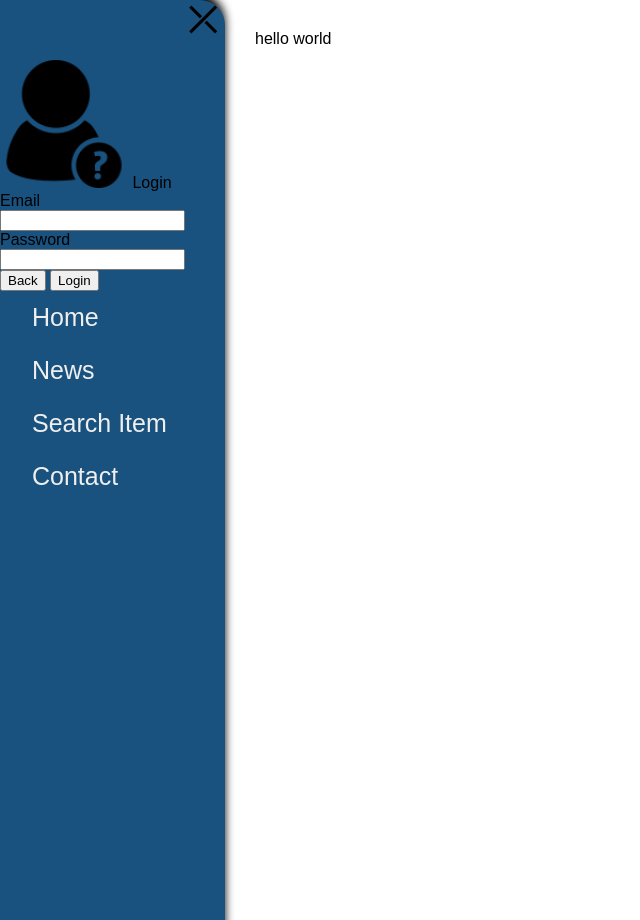
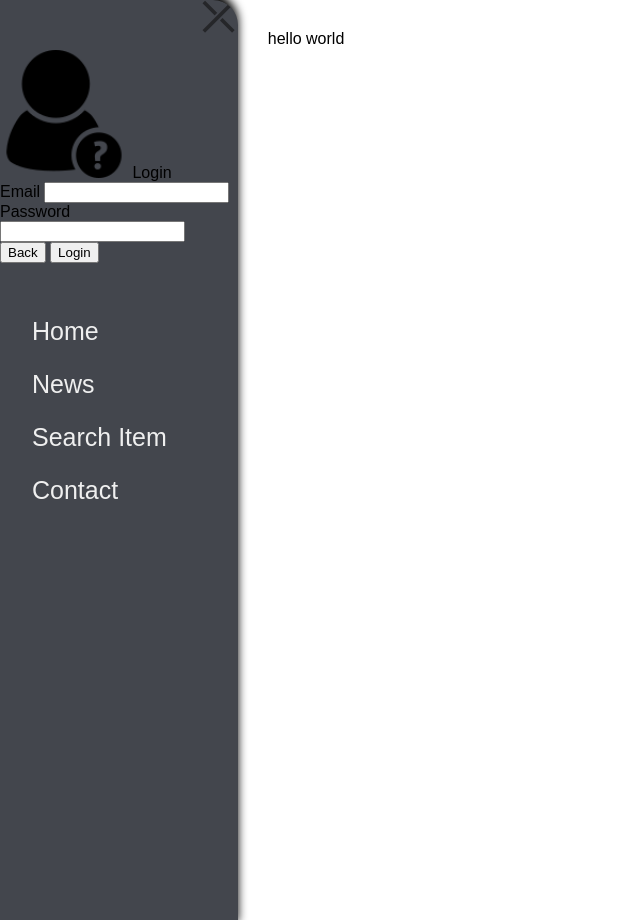
Before and after one commit to B46qqq/saien, a Flask app: page / in a window 1280 px wide. Shown: the whole page, without its empty margins (0-640 px from the left). Run offline with Flask 2, Linux system fonts and the light colour scheme.

Commit message:
Update to the front end - thanks to css grid

```diff
--- a/saien/static/css/base.css
+++ b/saien/static/css/base.css
@@ -6,98 +6,61 @@
     -ms-user-select: none; /* Internet Explorer/Edge */
 }
 
-body {
-  font-family: Arial, Helvetica;
+.sidebar_open {
+    display: grid;
+    grid-template-areas: "sidebar content";
+    grid-template-columns: calc(225px + 1vw) 1fr;
+    grid-template-rows: 100vh;
+    font-family: Arial, Helvetica;
+    margin: 0;
+    transition: all 2s ease-in;
 }
 
-.sidebar_container, .sidebar {
-    height: 100%;
-    width: 265px;
-    position: fixed;
-    z-index: 1;
-    top: 0;
-    left: 0;
-    overflow-x: hidden;
-    transition: 0.5s;
-    padding-top: 30px;
+.sidebar_close {
+    grid-template-columns: 0vw 100vw;
 }
 
-.sidebar {
-    width: 225px;
-    background-color: #1a527f;
-    padding-top: 60px;
+.sidebar_container {
+    grid-area: sidebar;
+    background-color: #43464D;
     border-radius: 0px 25px 0px 0px;
     box-shadow: -5px -3px 10px 5px #000;
+
+    display: grid;
+    grid-template-areas:
+        "animation"
+        "login_section"
+        "auth_navi"
+        "common_navi";
+    grid-template-rows: 50px minmax(auto, 255px) auto 1fr;
+    overflow-x: hidden;
+    z-index: 5;
 }
 
-.sidebar .navigation_section{
-    position: static;
-    width: 225px;
+.sidebar_container * {
 }
 
-.sidebar a {
-    padding: 12px 12px 12px 32px;
-    text-decoration: none;
-    white-space: nowrap;
-    font-size: 25px;
-    color: #efefef;
-    display: block;
-    transition: 0.3s;
+.sidebar_toggle_container {
+    grid-area: animation;
+    position: relative;
 }
 
-.sidebar a:hover {
-    color: #ffffff;
-    background-color: #173f5f;
+.sidebar_toggle_switch {
+    position: absolute;
+    text-align: center;
+    line-height: 35px;
+    width: 40px;
+    height: 40px;
+    font-size: 40px;
+    font-weight: bolder;
+    right: 0px;
+    color: #252629;
 }
 
-.sidebar_toggle_container, .sidebar_toggle_switch {
-    position: absolute;
-    text-align: center;
-    line-height: 30px;
-    width: 35px;
-    height: 35px;
-    font-size: 35px;
-    font-weight: bolder;
-    top: 5px;
-    right: 45px;
-    z-index: 2;
-}
-
-.sidebar_toggle_switch, .sidebar_toggle_switch_closed {
-    position: absolute;
-    top: 0px;
-    left: 0px;
-    transition: all 0.3s linear;
-}
-
-.sidebar_toggle_switch_closed {
-    left: 5px;
-}
-
-.sidebar_toggle_animation {
-    position: absolute;
-    visibility: hidden;
-    opacity: 0;
-
-    line-height: 30px;
-    width: 35px;
-    height: 35px;
-    font-size: 35px;
-    right: 35px;
-    transition: all 0.5s cubic-bezier(.35,.73,.79,.88);
-}
-
-
-.sidebar_toggle_switch:hover, .sidebar_toggle_switch_closed:hover{
+.sidebar_toggle_switch:hover{
     color: white;
     border-radius: 100px;
     transform: rotate(-180deg);
-}
-
-.sidebar_toggle_switch_closed:hover {
-    color: #173f5f;
-    border-radius: 0px;
-    transform: rotate(180deg);
 }
 
 .sidebar_toggle_switch:hover + .sidebar_toggle_animation {
@@ -107,12 +70,42 @@ body {
     right: 194px;
 }
 
+.sidebar_toggle_animation {
+    position: absolute;
+    visibility: hidden;
+    opacity: 0;
+    line-height: 32px;
+    width: 40px;
+    height: 40px;
+    font-size: 40px;
+    right: 40px;
+}
+
+
+.login_section {
+    grid-area: login_section;
+}
+
+.common_sidebar .navigation_section{
+    position: static;
+}
+
+.common_sidebar a {
+    padding: 12px 12px 12px 32px;
+    text-decoration: none;
+    white-space: nowrap;
+    font-size: 25px;
+    color: #efefef;
+    display: block;
+}
+
+.common_sidebar a:hover {
+    color: #ffffff;
+    background-color: #173f5f;
+}
+
 .content_container {
-    position: fixed;
+    grid-area: content;
     top: 0px;
-    left: 225px;
-    height: 100%;
-    width: 100%;
     padding: 30px;
-    transition: 0.5s;
 }
--- a/saien/static/js/base.js
+++ b/saien/static/js/base.js
@@ -1,58 +1,19 @@
-function get_toggle_btn(){
-    var toggle_btn = document.querySelector(".sidebar_toggle_switch");
-
-    if (toggle_btn == null){
-        toggle_btn = document.querySelector(".sidebar_toggle_switch_closed");
-        if (toggle_btn == null){
-            console.log("ERROR @ get_toggle_btn() > possibly classname not found");
-            return null;
-        }
+function get_element(className){
+    var element = document.querySelector(className);
+    if (element == null || element === undefined){
+        console.log("Error : element of class : " +
+                    className +
+                    " cannot be found");
+        return null;
     }
-
-    return toggle_btn;
-}
-
-function toggle_animation(){
-    var toggle_btn = get_toggle_btn();
-    if (toggle_btn == null) return null;
-
-    var tb_content = toggle_btn.textContent;
-    if (escape(tb_content) === "%u292B"){
-        var togglemation = document.querySelector(".sidebar_toggle_animation");
-        togglemation.innerHTML = "&#171;";
-    }
-
+    return element;
 }
 
 
-function toggling(){
-    var toggle_btn = get_toggle_btn();
-    if (toggle_btn == null) return null;
+function close_sidebar(){
+    var b = get_element(".sidebar_open"); // <body>
+    var sc = get_element(".sidebar_container");
 
-    var tb_content = toggle_btn.textContent;
-
-    var s = document.querySelector(".sidebar");
-    var c = document.querySelector(".content_container");
-    var sc = document.querySelector(".sidebar_container");
-    var stw = toggle_btn;
-
-    if (escape(tb_content) === "%u292B"){
-        s.style.width = "0px";
-        s.style.opacity = "0.1";
-        s.style.boxShadow = "none";
-        c.style.left = "0px";
-        sc.style.left = "-185px";
-        stw.innerHTML = "&#9776;";
-        stw.removeAttribute("class");
-        stw.setAttribute("class", "sidebar_toggle_switch_closed");
-    } else { // Hope there are only two situation
-        s.style.width = "225px";
-        s.style.opacity = "1";
-        s.style.boxShadow = "-5px -3px 10px 5px #000";
-        c.style.left = "225px";
-        sc.style.left = "0px";
-        stw.innerHTML = "&#10539;";
-        stw.removeAttribute("class");
-        stw.setAttribute("class", "sidebar_toggle_switch");
-    }
+    sc.style.minWidth = "unset";
+    b.classList.toggle("sidebar_close");
 }
--- a/saien/templates/base_bg_sb.html
+++ b/saien/templates/base_bg_sb.html
@@ -8,9 +8,11 @@
         <title>Saien</title>
         <link rel="stylesheet"
               href="{{ url_for('static', filename='css/base.css') }}">
+        {% block css_block %}
+        {% endblock %}
     </head>
 
-    <body>
+    <body class="sidebar_open">
         <div class="sidebar_container" id="noselect">
             <!--
                  Sidebar toggler container
@@ -18,22 +20,10 @@
             -->
             <div class="sidebar_toggle_container">
                 <span class="sidebar_toggle_switch"
-                      onmouseover="toggle_animation()"
-                      onclick="toggling()">&#10539;</span>
-                <span class="sidebar_toggle_animation"></span>
+                      onclick="close_sidebar()">&#10539;</span>
+                <span class="sidebar_toggle_animation">&#171</span>
             </div>
 
-            <!--
-                 The rest of sidebar elements container
-            -->
-            <div class="sidebar">
-
-                <!--
-                     Login section contains the UI for
-                     user login.
-                     After login, it will prompt with individual
-                     user interface.
-                -->
             <div class="login_section">
                 <form action="{{ url_for('user.verify') }}" method="POST"> <!-- Action to be set -->
                     <div class="tab">
@@ -79,6 +69,13 @@
                 </form>
             </div>
 
+            {% block auth_sidebar %}
+            {% endblock %}
+
+            <!--
+                 The rest of sidebar elements container
+            -->
+            <div class="common_sidebar">
                 <div class="navigation_section">
                     <a href="#">
                         Home
@@ -103,5 +100,7 @@
         </div>
 
         <script type="text/javascript" src="{{ url_for('static', filename='js/base.js') }}"></script>
+        {% block js_block %}
+        {% endblock %}
     </body>
 </html>
```
Also changed, not shown: saien/static/js/hovable.js (added, +33 -0 lines). Lines whose indentation alone changed are shown as unchanged.
